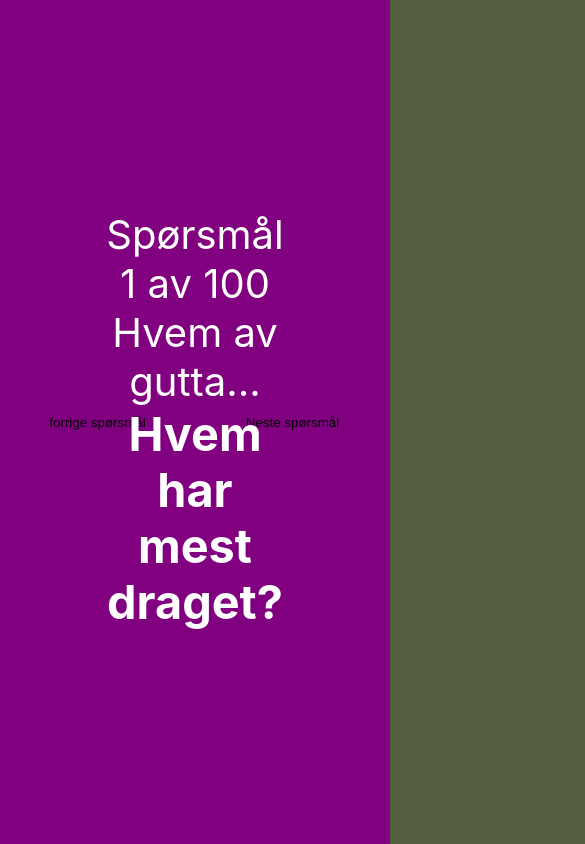
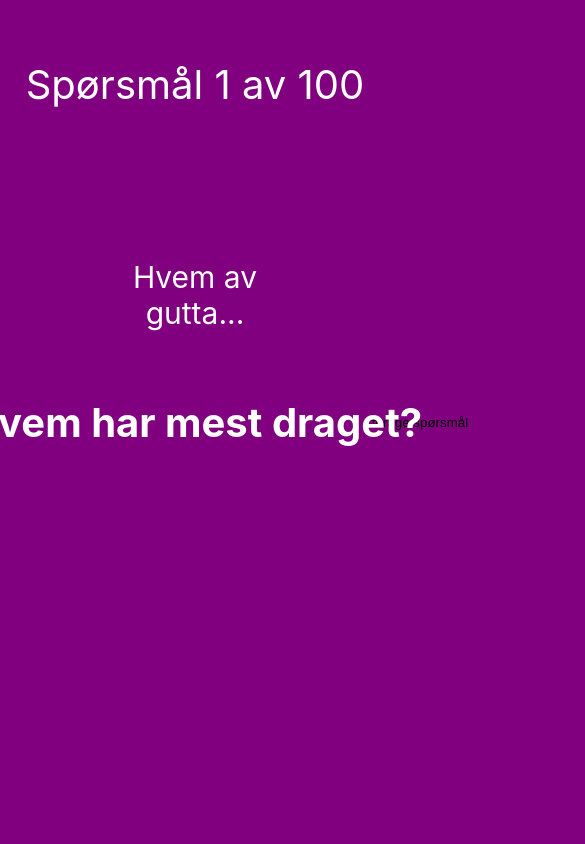
Before and after one commit to nmaaskant/guttasporsmal, a React (Create React App) app: page / in a window 390 px wide. Shown: the top 844 px of the page, 585 px wide, since content can reach past the window. Built offline with nearby package versions, Linux system fonts and the light colour scheme.

Commit message:
Prototype layout done, need to make responsive and need to change bg color

```diff
--- a/src/Styles/Snusboks.css
+++ b/src/Styles/Snusboks.css
@@ -1,17 +1,16 @@
-.Snusboks .Text {
-  -webkit-transform: translate(50%, 50%);
-          transform: translate(50%, 50%);
-  color: white;
-  font-size: 40px;
-  display: block;
-  position: absolute;
-  width: 50%;
-  text-align: center;
+@charset "UTF-8";
+.Snusboks {
+  display: -webkit-box;
+  display: -ms-flexbox;
+  display: flex;
+  -webkit-box-orient: vertical;
+  -webkit-box-direction: normal;
+      -ms-flex-direction: column;
+          flex-direction: column;
 }
 
-.Snusboks .Buttons {
-  height: 100vh;
-  max-width: 100%;
+.Snusboks .Text {
+  height: auto;
   display: -webkit-box;
   display: -ms-flexbox;
   display: flex;
@@ -19,9 +18,57 @@
   -webkit-box-direction: normal;
       -ms-flex-direction: row;
           flex-direction: row;
-  -webkit-box-pack: start;
-      -ms-flex-pack: start;
-          justify-content: flex-start;
+}
+
+.Snusboks .Text .Spørsmål {
+  height: auto;
+  width: 400px;
+  text-align: center;
+  position: absolute;
+  top: 10%;
+  left: 50%;
+  -webkit-transform: translate(-50%, -50%);
+          transform: translate(-50%, -50%);
+  color: white;
+  font-size: 40px;
+}
+
+.Snusboks .Text .HvemAvGutta {
+  height: auto;
+  width: 220px;
+  text-align: center;
+  position: absolute;
+  top: 35%;
+  left: 50%;
+  -webkit-transform: translate(-50%, -50%);
+          transform: translate(-50%, -50%);
+  color: white;
+  font-size: 30px;
+}
+
+.Snusboks .Text .Challenge {
+  height: auto;
+  width: 600px;
+  text-align: center;
+  position: absolute;
+  top: 50%;
+  left: 50%;
+  -webkit-transform: translate(-50%, -50%);
+          transform: translate(-50%, -50%);
+  color: white;
+  font-size: 40px;
+}
+
+.Snusboks .Buttons {
+  height: 100vh;
+  width: 1680px;
+  display: -webkit-box;
+  display: -ms-flexbox;
+  display: flex;
+  -webkit-box-orient: horizontal;
+  -webkit-box-direction: normal;
+      -ms-flex-direction: row;
+          flex-direction: row;
 }
 
 .Snusboks .Buttons .NextButton {
--- a/src/Styles/Snusboks.scss
+++ b/src/Styles/Snusboks.scss
@@ -1,30 +1,70 @@
 @import './Variables.scss';
 .Snusboks{
+    display: flex;
+    flex-direction: column;
 
     .Text {
-        transform:translate(50%, 50%);
+        height: auto;
+        display: flex;
+        flex-direction: row;
+
+        .Spørsmål {
+            height: auto;
+            width: 400px;
+            text-align: center;
+            position: absolute;
+            top: 10%;
+            left: 50%;
+            transform: translate(-50%, -50%);
             color: $WhiteColor;
             font-size: 40px;
-        display: block;
+        }
+        .HvemAvGutta {
+            height: auto;
+            width: 220px;
+            text-align: center;
             position: absolute;
-        width: 50%;
+            top: 35%;
+            left: 50%;
+            transform: translate(-50%, -50%);
+            color: $WhiteColor;
+            font-size: 30px;
+        }
+        .Challenge {
+            height: auto;
+            width: 600px;
             text-align: center;
+            position: absolute;
+            top: 50%;
+            left: 50%;
+            transform: translate(-50%, -50%);
+            color: $WhiteColor;
+            font-size: 40px;
+        }
     }
 
   .Buttons {
     height: 100vh;
-    max-width: 100%;
+    width: 1680px;
     display: flex;
     flex-direction: row;
-    justify-content: flex-start;
 
         .NextButton {
-    @include ButtonStyle();
+            width: 50%;
+            background-color: $PurpleColor;
+            border-color: transparent;
+            &:active {
+                background-color: $PurlerDarkColor;
+            }
         }
 
         .PrevButton {
-    @include ButtonStyle();
+            width: 50%;
+            background-color: $PurpleColor;
+            border-color: transparent;
+            &:active {
+                background-color: $PurlerDarkColor;
             }
         }
-
-};
+    }
+}
--- a/src/Styles/Variables.scss
+++ b/src/Styles/Variables.scss
@@ -13,7 +13,6 @@ $BlackColor: black;
 
 // STYLES
 @mixin ButtonStyle(){
-    width:50%;
     background-color: $PurpleColor;
     border-color: transparent;
     &:active {
--- a/src/components/Snusboks.js
+++ b/src/components/Snusboks.js
@@ -81,9 +81,9 @@ function Snusboks(props){
     return(
         <div className="Snusboks">
             <div className="Text">
-                    <p className="spørsmål"> {isChallenge ? "Utfordring!" :"Spørsmål "+ (count+1) + " av 100"}</p>
-                    <p> Hvem av gutta...</p>
-                    <h3 className> {isChallenge ? challenges[challengeCount] : questions[count]}</h3>
+                    <p className="Spørsmål"> {isChallenge ? "Utfordring!" :"Spørsmål "+ (count+1) + " av 100"}</p>
+                    <p className="HvemAvGutta"> Hvem av gutta...</p>
+                    <h3 className="Challenge"> {isChallenge ? challenges[challengeCount] : questions[count]}</h3>
                 </div>
             <div className="Buttons">
                 <button onClick={previous} className="PrevButton">forrige spørsmål</button>
```
Also changed, not shown: 1 other file (tests, documents, lock files or other folders). Lines whose indentation alone changed are shown as unchanged.
